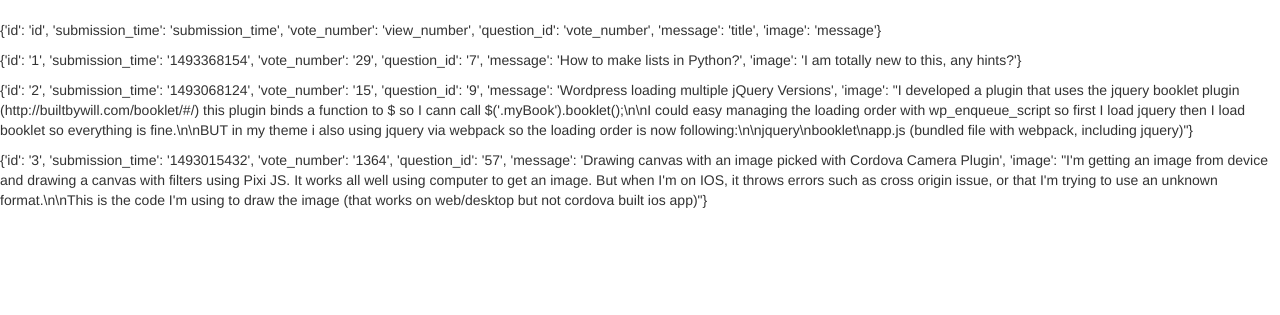
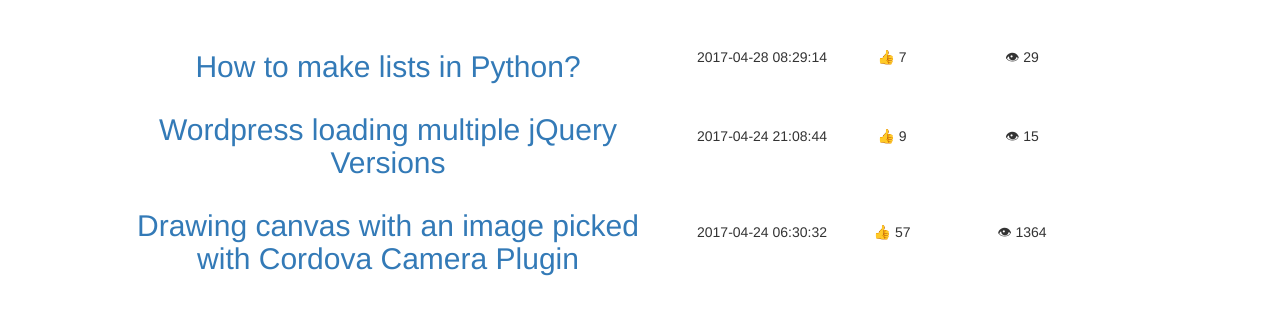
Before and after one commit to Dusernajder/ask_mate_teamproject, a Flask app: page / in a window 1280 px wide. Shown: the part 52-367 px from the top of the page. Run offline with Flask 2, Linux system fonts and the light colour scheme; some libraries are stand-ins or nearby versions.

Commit message:
list and submission time

```diff
--- a/data_handler.py
+++ b/data_handler.py
@@ -2,7 +2,7 @@ import csv
 import os
 
 answers_header = ['id', 'submission_time', 'vote_number', 'question_id', 'message', 'image']
-question_header = ['id', 'submission_time', 'view_number', 'vote_number', 'title,message', 'image']
+question_header = ['id', 'submission_time', 'view_number', 'vote_number', 'title', 'message', 'image']
 
 ANSWER_DATA_FILE_PATH = os.getenv('DATA_FILE_PATH') if 'DATA_FILE_PATH' in os.environ else 'sample_data/answer.csv'
 QUESTION_DATA_FILE_PATH = os.getenv('DATA_FILE_PATH') if 'DATA_FILE_PATH' in os.environ else 'sample_data/question.csv'
@@ -14,12 +14,12 @@ QUESTION_CSV_LENGTH = sum(1 for row in csv.reader('sample_data/data.csv'))
 path = ANSWER_DATA_FILE_PATH
 
 
-def read_elements_csv(path):
+def read_elements_csv(path, header):
     temp_lst = []
     with open(path) as file:
         csv_reader = csv.reader(file)
         for row in csv_reader:
-            dictionary = {key: value for key, value in zip(answers_header, row)}
+            dictionary = {key: value for key, value in zip(header, row)}
             temp_lst.append(dictionary)
         return temp_lst
 
--- a/sample_data/answer.csv
+++ b/sample_data/answer.csv
@@ -1,3 +1,2 @@
-id,submission_time,vote_number,question_id,message,image
 1,1493398154,4,1,"You need to use brackets: my_list = []",
 2,1493088154,35,1,"Look it up in the Python docs",
--- a/sample_data/question.csv
+++ b/sample_data/question.csv
@@ -1,4 +1,3 @@
-id,submission_time,view_number,vote_number,title,message,image
 1,1493368154,29,7,"How to make lists in Python?","I am totally new to this, any hints?",
 2,1493068124,15,9,"Wordpress loading multiple jQuery Versions","I developed a plugin that uses the jquery booklet plugin (http://builtbywill.com/booklet/#/) this plugin binds a function to $ so I cann call $('.myBook').booklet();
 
--- a/server.py
+++ b/server.py
@@ -1,15 +1,19 @@
-from flask import Flask, render_template, redirect, request
+from flask import Flask, render_template, redirect, request, url_for
 import data_handler
-
+from data_handler import QUESTION_DATA_FILE_PATH, question_header
+import util
 
 app = Flask(__name__)
 
 
 @app.route("/")
 def home():
-    questions = data_handler.read_elements_csv(data_handler.QUESTION_DATA_FILE_PATH)
+    questions = data_handler.read_elements_csv(QUESTION_DATA_FILE_PATH, question_header)
+    questions = util.convert_timestamp(questions)
     return render_template('home.html', questions=questions)
 
 
 if __name__ == "__main__":
-    app.run()
+    app.run(
+        debug=True
+    )
--- /dev/null
+++ b/static/theme.css
@@ -0,0 +1,20 @@
+.grid{
+    margin: 10px;
+    padding-top: 10px;
+    display: grid;
+    grid-template-rows: minmax(2em, auto);
+}
+
+#content{
+    display: grid;
+    grid-template-columns: 1fr 1fr;
+    text-align: center;
+    margin-left: 10%;
+    margin-right: 10%;
+}
+
+#info{
+    margin: auto;
+    display: grid;
+    grid-template-columns: 1fr 1fr 1fr;
+}
--- a/templates/home.html
+++ b/templates/home.html
@@ -1,7 +1,23 @@
 {% extends 'layout.html' %}
 
 {% block content %}
+    <div class="grid">
     {% for question in questions %}
-        <p>{{ question }}</p>
+        <div id="content">
+            <div id="title">
+                <h2><a href="question/{{ question.id }}">{{ question.title }}</a></h2>
+            </div>
+            <div id="info">
+                <div>
+                    <p> {{ question.submission_time }} </p>
+                </div>
+                <div>
+                    <p> &#x1f44d; {{ question.vote_number }}</p>
+                </div>
+                <div>
+                    <p> &#x1f441; {{ question.view_number }}</p>
+                </div>
+            </div>
+        </div>
     {% endfor %}
 {% endblock %}
--- a/templates/layout.html
+++ b/templates/layout.html
@@ -4,6 +4,7 @@
     <meta charset="UTF-8">
     <title>Kekm8</title>
     <link rel="stylesheet" href="https://maxcdn.bootstrapcdn.com/bootstrap/3.3.7/css/bootstrap.min.css">
+    <link rel="stylesheet" type="text/css" href="static/theme.css">
 </head>
 <body>
     {% include 'includes/navbar.html' %}
--- /dev/null
+++ b/util.py
@@ -0,0 +1,6 @@
+from datetime import datetime
+
+def convert_timestamp(data):
+    for i in range(len(data)):
+        data[i]['submission_time'] = datetime.utcfromtimestamp(int(data[i]['submission_time'])).strftime('%Y-%m-%d %H:%M:%S')
+    return data
```
